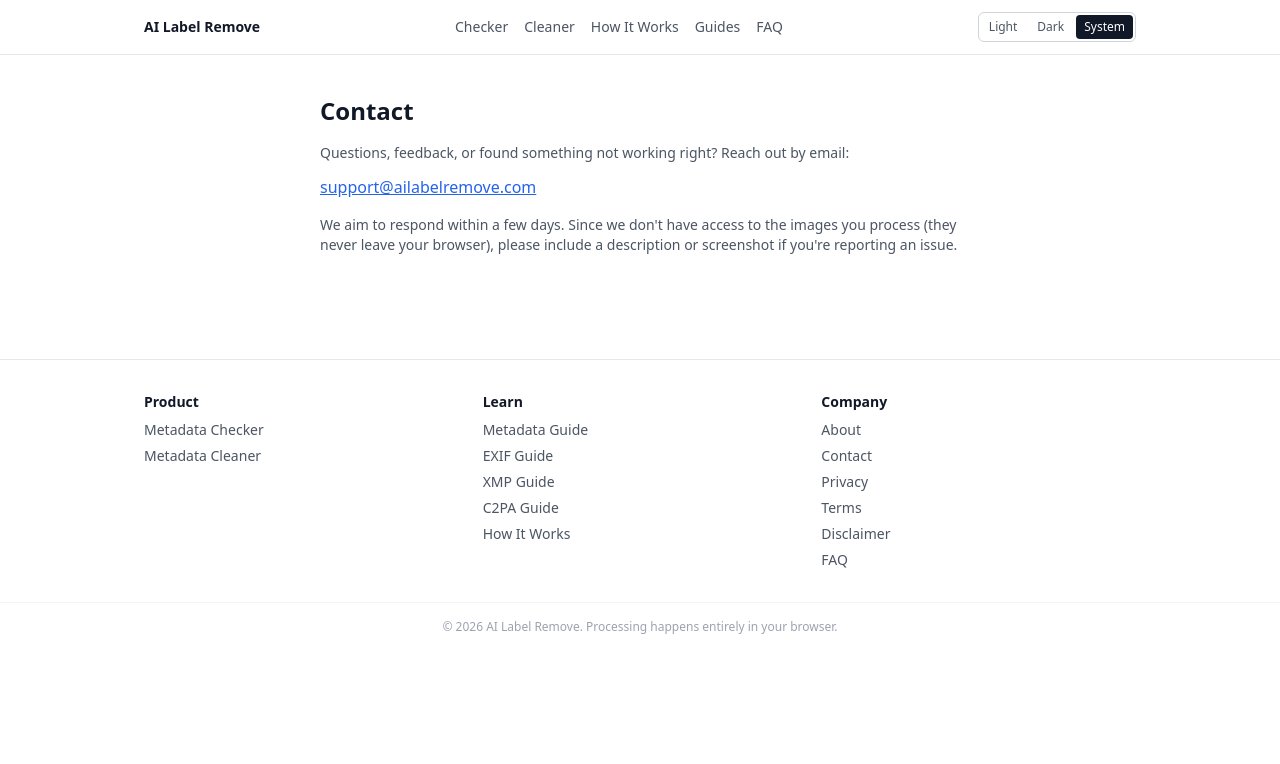
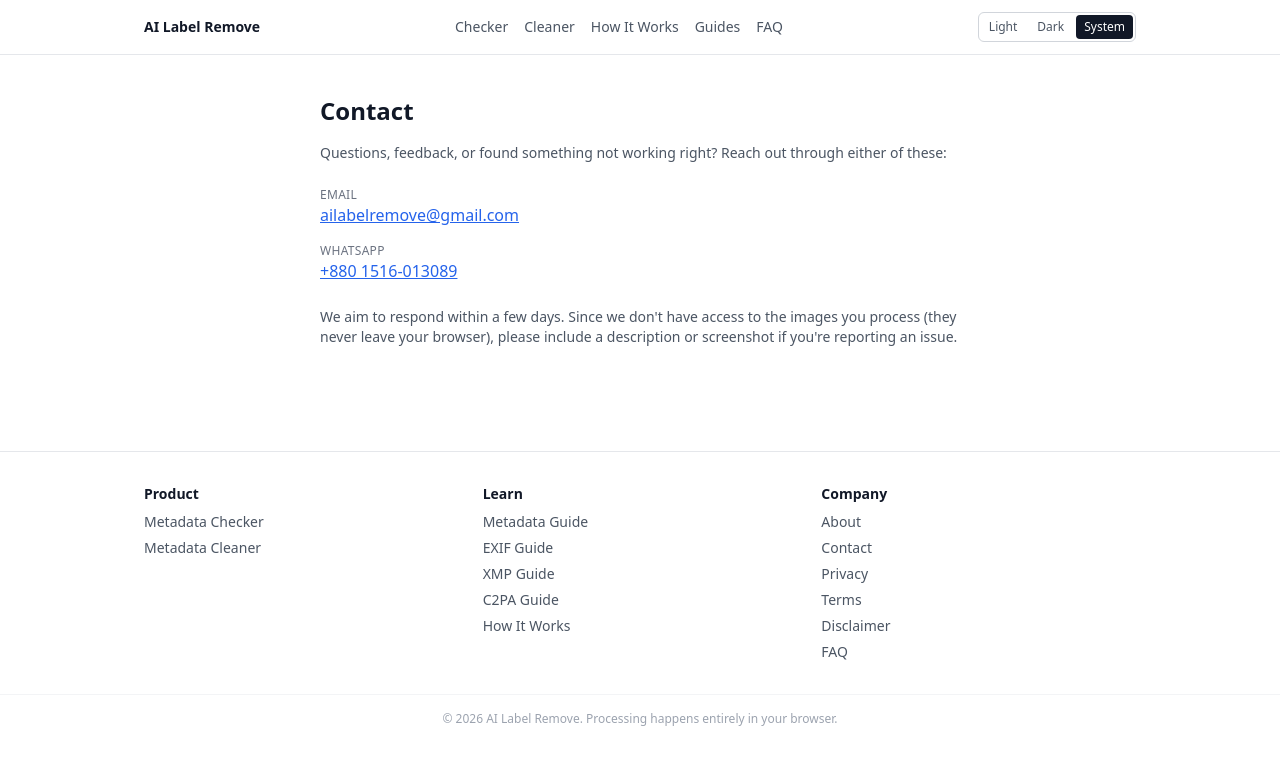
Before and after one commit to ailabelremove/ailabelremove, a Next.js app: page /contact in a window 1280 px wide. Shown: the top 764 px of the page. Built offline with nearby package versions, Linux system fonts and the light colour scheme.

Commit message:
Update page.tsx

```diff
--- a/app/contact/page.tsx
+++ b/app/contact/page.tsx
@@ -14,17 +14,38 @@
       </h1>
       <p className="mt-4 text-sm text-gray-600 dark:text-gray-300">
         Questions, feedback, or found something not working right? Reach out
-        by email:
+        through either of these:
       </p>
-      <p className="mt-3">
-        <a
-          href="mailto:support@ailabelremove.com"
-          className="text-base font-medium text-blue-600 underline dark:text-blue-400"
-        >
-          support@ailabelremove.com
-        </a>
-      </p>
-      <p className="mt-4 text-sm text-gray-600 dark:text-gray-300">
+
+      <div className="mt-6 flex flex-col gap-4">
+        <div>
+          <p className="text-xs font-medium uppercase tracking-wide text-gray-500 dark:text-gray-400">
+            Email
+          </p>
+          <a
+            href="mailto:ailabelremove@gmail.com"
+            className="text-base font-medium text-blue-600 underline dark:text-blue-400"
+          >
+            ailabelremove@gmail.com
+          </a>
+        </div>
+
+        <div>
+          <p className="text-xs font-medium uppercase tracking-wide text-gray-500 dark:text-gray-400">
+            WhatsApp
+          </p>
+          <a
+            href="https://wa.me/8801516013089"
+            target="_blank"
+            rel="noopener noreferrer"
+            className="text-base font-medium text-blue-600 underline dark:text-blue-400"
+          >
+            +880 1516-013089
+          </a>
+        </div>
+      </div>
+
+      <p className="mt-6 text-sm text-gray-600 dark:text-gray-300">
         We aim to respond within a few days. Since we don't have access to
         the images you process (they never leave your browser), please
         include a description or screenshot if you're reporting an issue.
```
